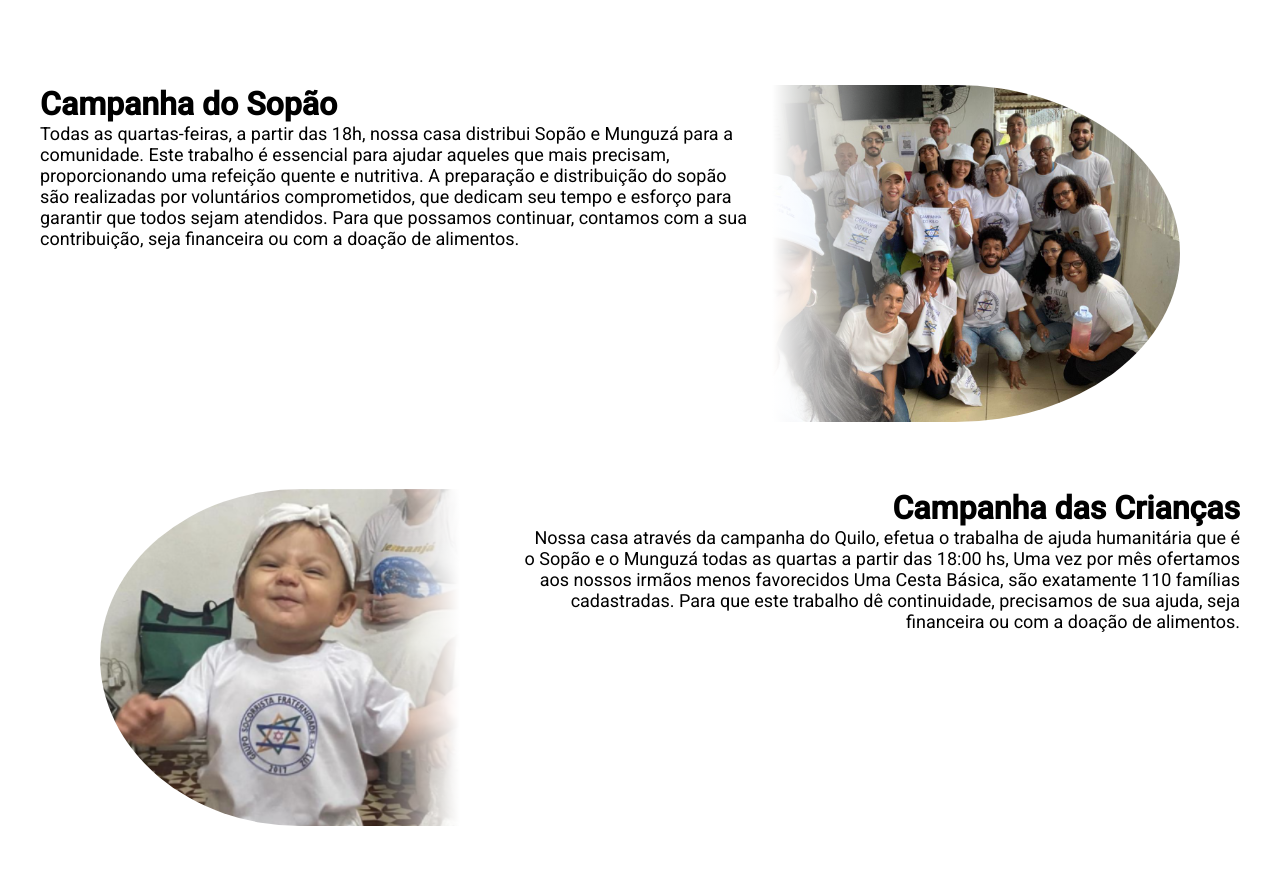
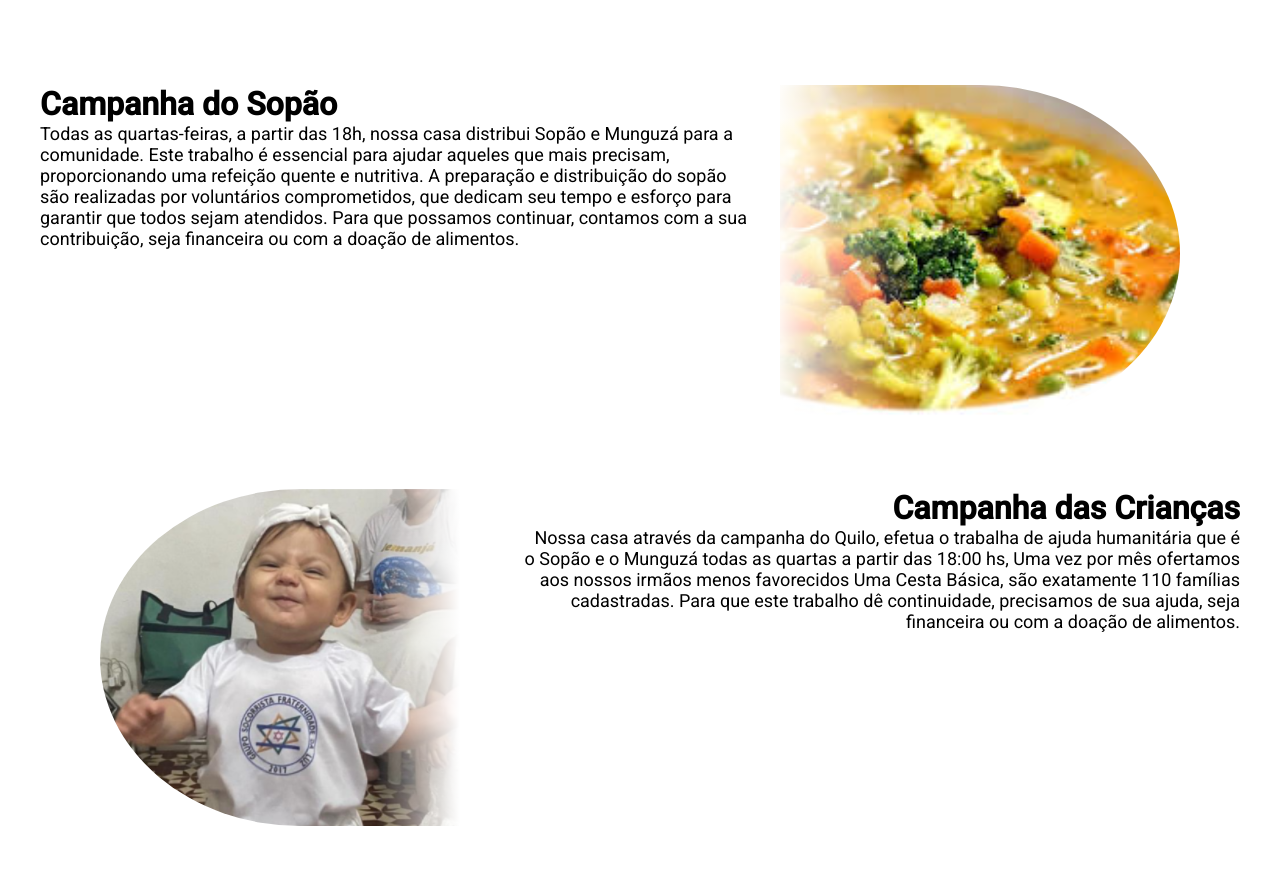
Before and after one commit to CarteiroGalx/gs-fraternidade-da-luz, a plain HTML site: page doacoes.html in a window 1280 px wide. Shown: the part 1149-2018 px from the top of the page. Drawn offline with Linux system fonts and the light colour scheme.

Commit message:
Mudando imagem de uma das doações

```diff
--- a/doacoes.html
+++ b/doacoes.html
@@ -59,7 +59,7 @@
             e esforço para garantir que todos sejam atendidos. Para que possamos continuar,
             contamos com a sua contribuição, seja financeira ou com a doação de alimentos.
           </p>
-          <img class="align-right" src="images/campanhadoquilo.jpg">
+          <img class="align-right" src="images/sopa.png">
           <div class="effect-right"></div>
         </div>
         <div class="text align-end">
```
Also changed, not shown: images/sopa.png (added).
